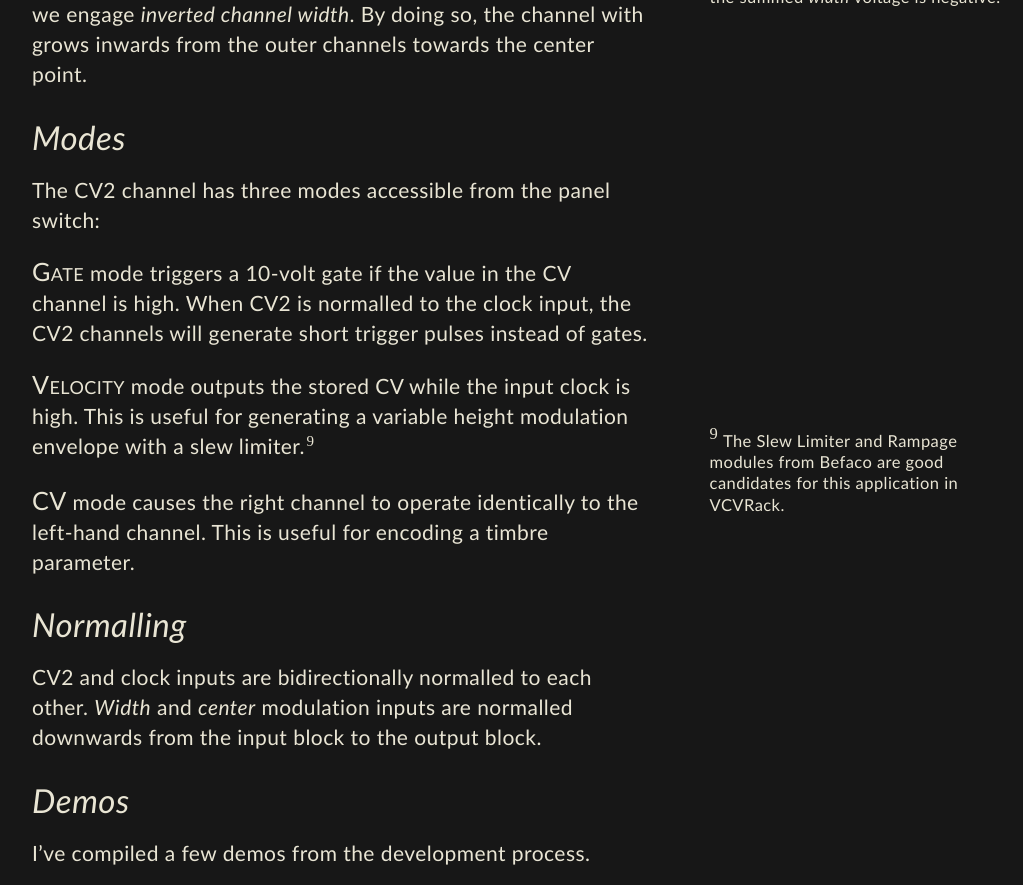
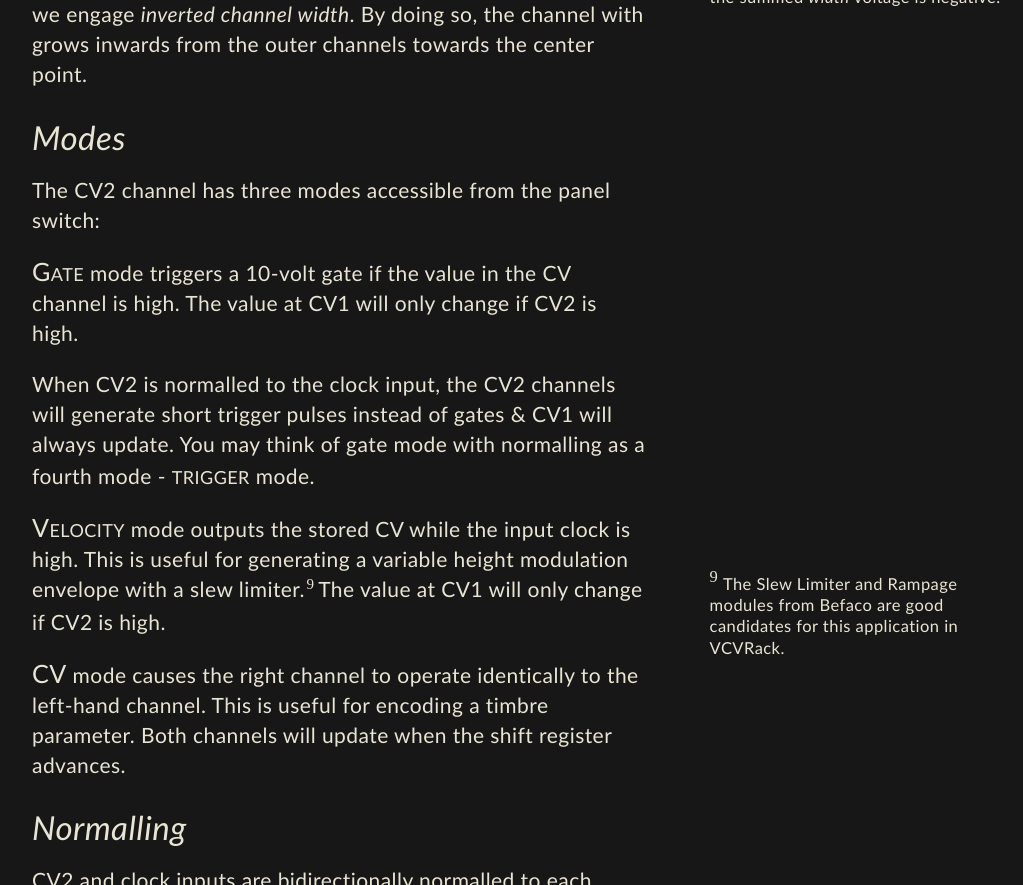
Before and after one commit to bongozone/bongozone, a Jekyll site: the page built from _modules/rhombic-shift-register.md, in a window 1280 px wide and 900 px high, scrolled down 2297 px, cut to the strip 0-885 px from the top of the window. Shown: the whole strip, without its empty margins (128-1151 px from the left). Built offline with Jekyll 4.4.1, drawn with Linux system fonts in a browser that asks for light colours.

Commit message:
update docs on channel 1

```diff
--- a/_modules/rhombic-shift-register.md
+++ b/_modules/rhombic-shift-register.md
@@ -81,17 +81,21 @@ the outer channels towards the center point.
 The CV2 channel has three modes accessible from the panel switch:
 
 <span class="newthought">Gate</span> mode triggers a 10-volt gate if the value
-in the CV channel is high. When CV2 is normalled to the clock input, the CV2 channels
-will generate short trigger pulses instead of gates.
+in the CV channel is high. The value at CV1 will only change if CV2 is high.
+
+When CV2 is normalled to the clock input, the CV2 channels
+will generate short trigger pulses instead of gates &amp; CV1 will always update.
+You may think of gate mode with normalling as a fourth mode - <span class="newthought">trigger</span> mode.
 
 <span class="newthought">Velocity</span> mode outputs the stored CV while the
 input clock is high. This is useful for generating a variable height modulation
 envelope with a slew limiter.<label for="sn-befaco" class="margin-toggle sidenote-number"></label><input type="checkbox" id="sn-befaco" class="margin-toggle"><span class="sidenote">
     The Slew Limiter and Rampage modules from Befaco are good candidates for this application in VCVRack.
-</span>
+</span> The value at CV1 will only change if CV2 is high.
 
 <span class="newthought">CV</span> mode causes the right channel to operate identically
-to the left-hand channel. This is useful for encoding a timbre parameter.
+to the left-hand channel. This is useful for encoding a timbre parameter. Both
+channels will update when the shift register advances.
 
 ## Normalling
 
```
